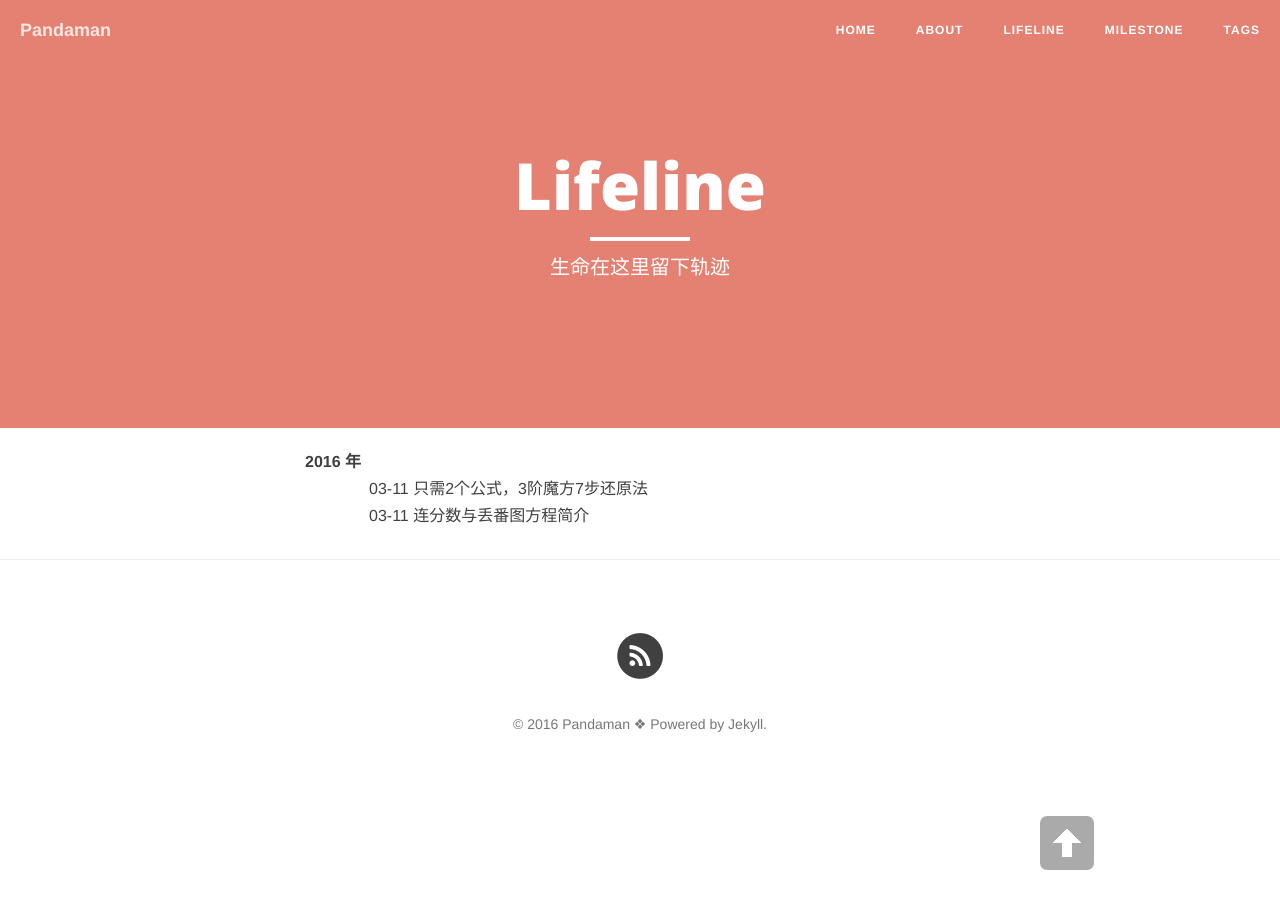
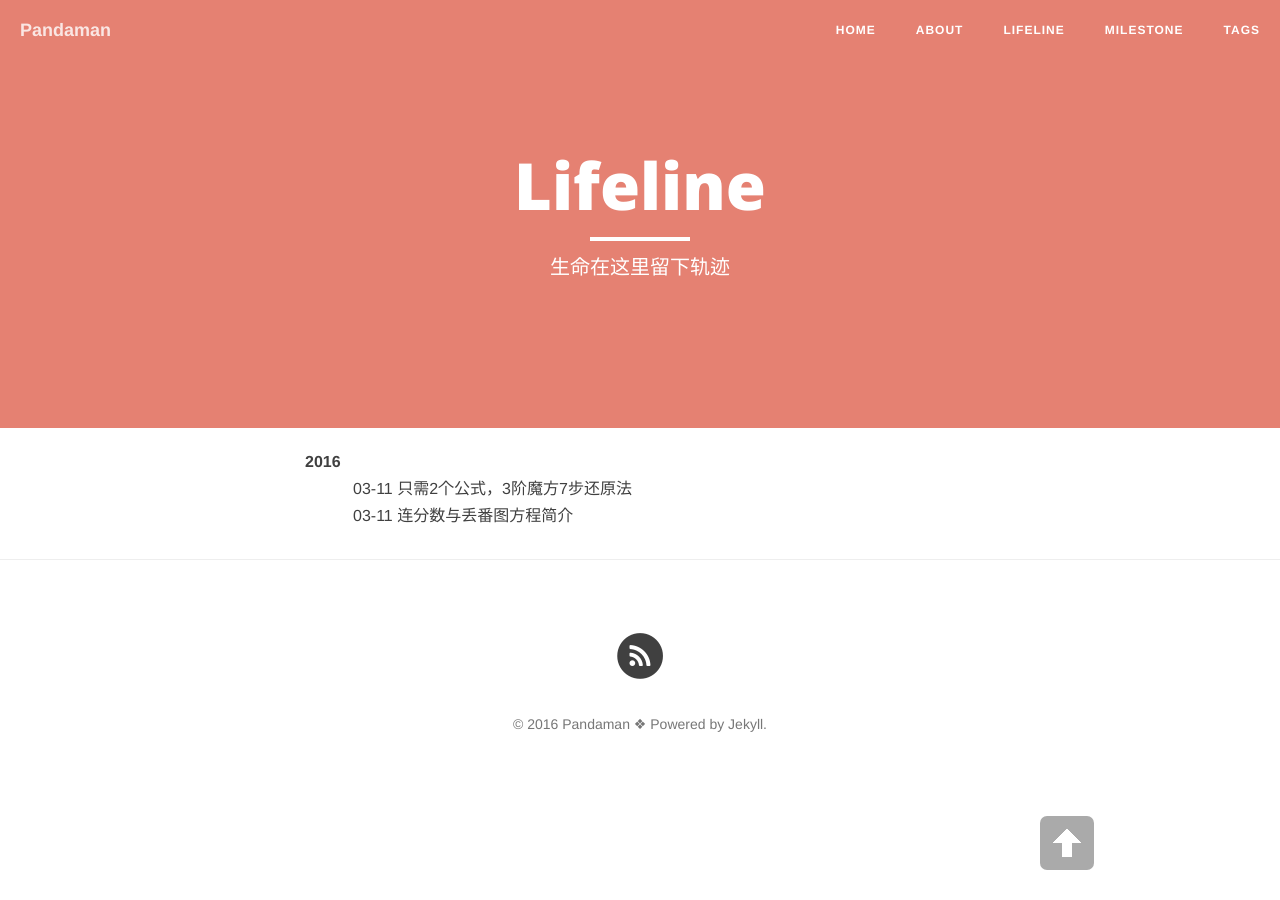
Before and after one commit to ceares/ceares.github.io, a Jekyll site: the page built from archive.md, in a window 1280 px wide. Built offline with Jekyll 4.4.1, drawn with Linux system fonts in a browser that asks for light colours; nearby versions of some CDN libraries; library files that are not in the unit come from our copies.

Commit message:
Update archive.md

```diff
--- a/archive.md
+++ b/archive.md
@@ -11,9 +11,9 @@ header-img: "img/orange.jpg"
   {% capture y %}{{post.date | date:"%Y"}}{% endcapture %}
   {% if year != y %}
     {% assign year = y %}
-    <li class="listing-seperator" style="font-weight:bold;">{{ y }} 年</li>
+    <li class="listing-seperator" style="font-weight:bold;">{{ y }}</li>
   {% endif %}
-  <li class="listing-item" style="text-indent:4em;">
+  <li class="listing-item" style="text-indent:3em;">
     <time datetime="{{ post.date | date:"%Y-%m-%d" }}">{{ post.date | date:"%m-%d" }}</time>
     <a href="{{ post.url }}" title="{{ post.title }}">{{ post.title }}</a>
   </li>
```
